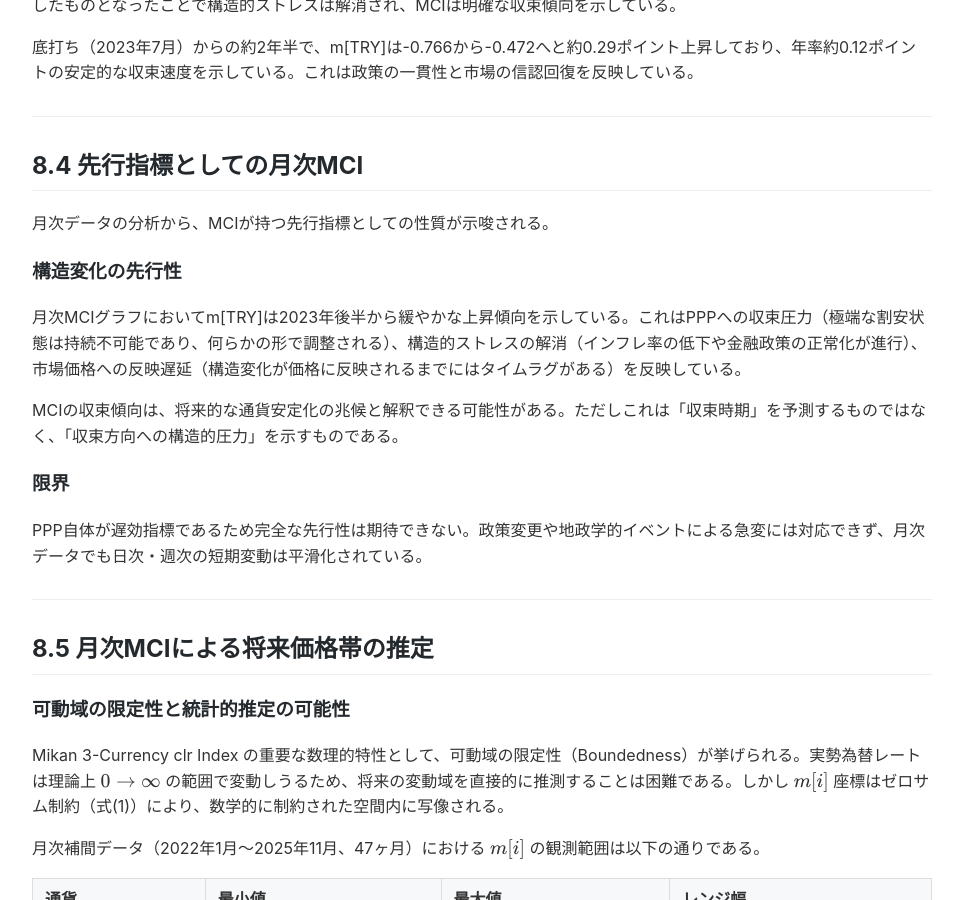
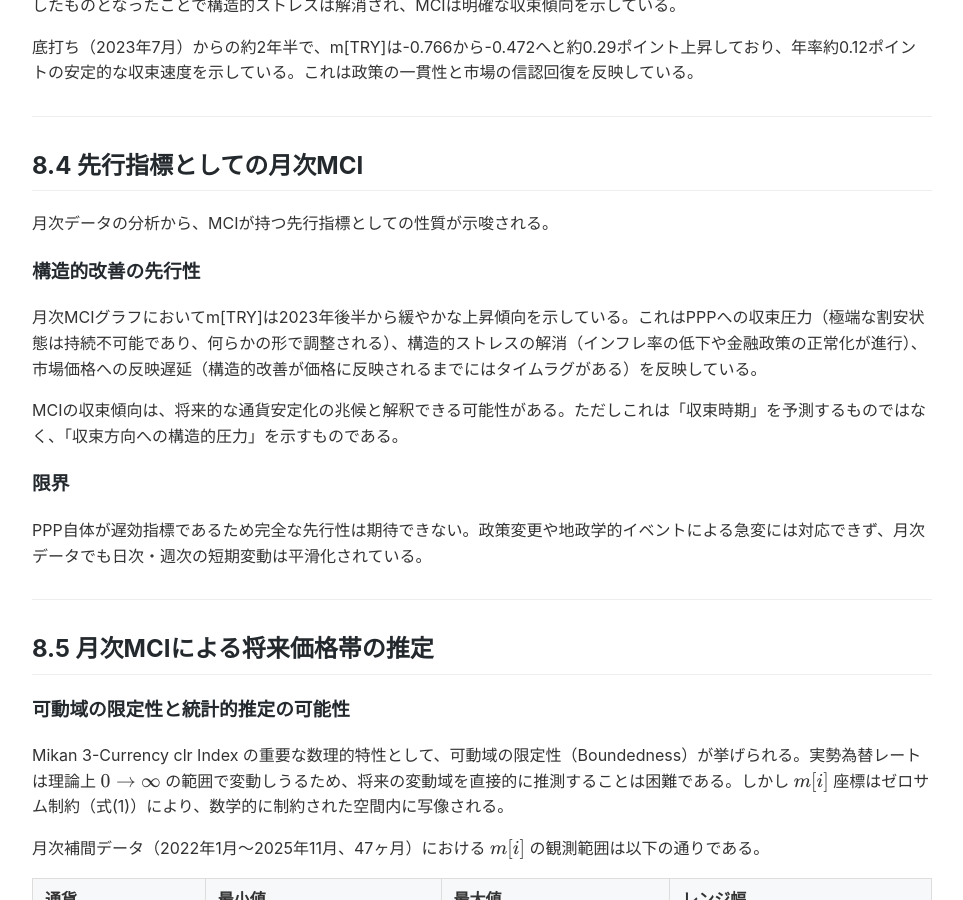
Before and after one commit to onigirito/MCI_Mikan-3-Currency-clr-Index_, a Jekyll site: the page built from docs/CHAPTER8_REVISED.md, in a window 1280 px wide and 900 px high, scrolled down 4329 px. Shown: the whole window, without its empty margins (158-1121 px from the left). Built offline with Jekyll 4.4.1, drawn with Linux system fonts in a browser that asks for light colours; our own code applies the rules of GitHub Pages for plain Markdown files.

Commit message:
Chapter 8: 「構造変化」を「構造的改善」に修正し、質的変化の意味を明確化

```diff
--- a/docs/CHAPTER8_REVISED.md
+++ b/docs/CHAPTER8_REVISED.md
@@ -113,9 +113,9 @@ MCIが映し出すのは「価格の動向」ではなく「構造的ストレ
 
 月次データの分析から、MCIが持つ先行指標としての性質が示唆される。
 
-### 構造変化の先行性
+### 構造的改善の先行性
 
-月次MCIグラフにおいてm[TRY]は2023年後半から緩やかな上昇傾向を示している。これはPPPへの収束圧力（極端な割安状態は持続不可能であり、何らかの形で調整される）、構造的ストレスの解消（インフレ率の低下や金融政策の正常化が進行）、市場価格への反映遅延（構造変化が価格に反映されるまでにはタイムラグがある）を反映している。
+月次MCIグラフにおいてm[TRY]は2023年後半から緩やかな上昇傾向を示している。これはPPPへの収束圧力（極端な割安状態は持続不可能であり、何らかの形で調整される）、構造的ストレスの解消（インフレ率の低下や金融政策の正常化が進行）、市場価格への反映遅延（構造的改善が価格に反映されるまでにはタイムラグがある）を反映している。
 
 MCIの収束傾向は、将来的な通貨安定化の兆候と解釈できる可能性がある。ただしこれは「収束時期」を予測するものではなく、「収束方向への構造的圧力」を示すものである。
 
```
